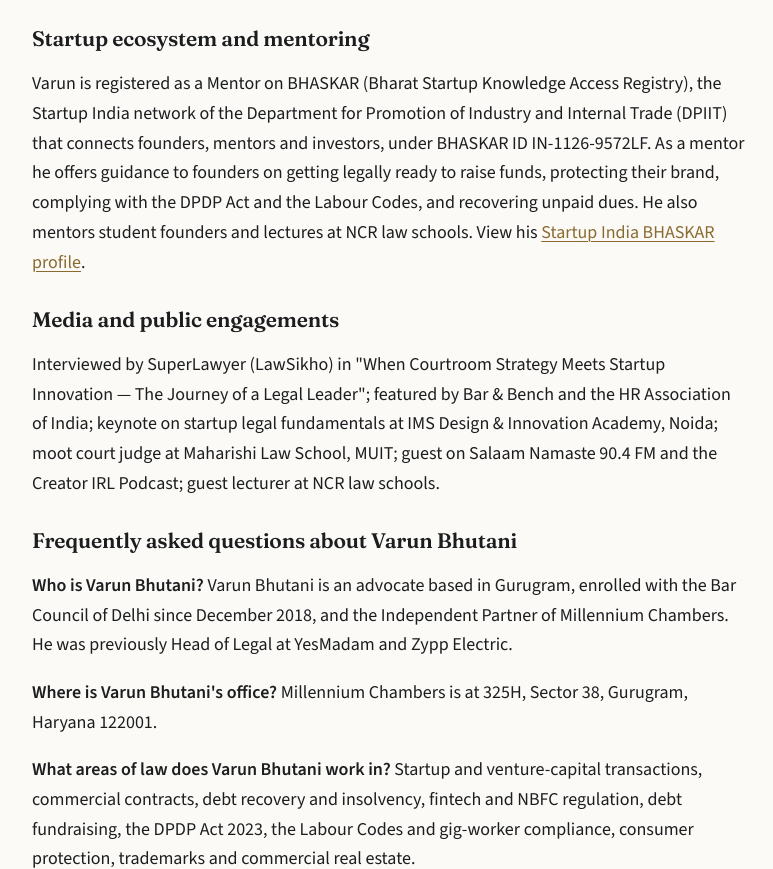
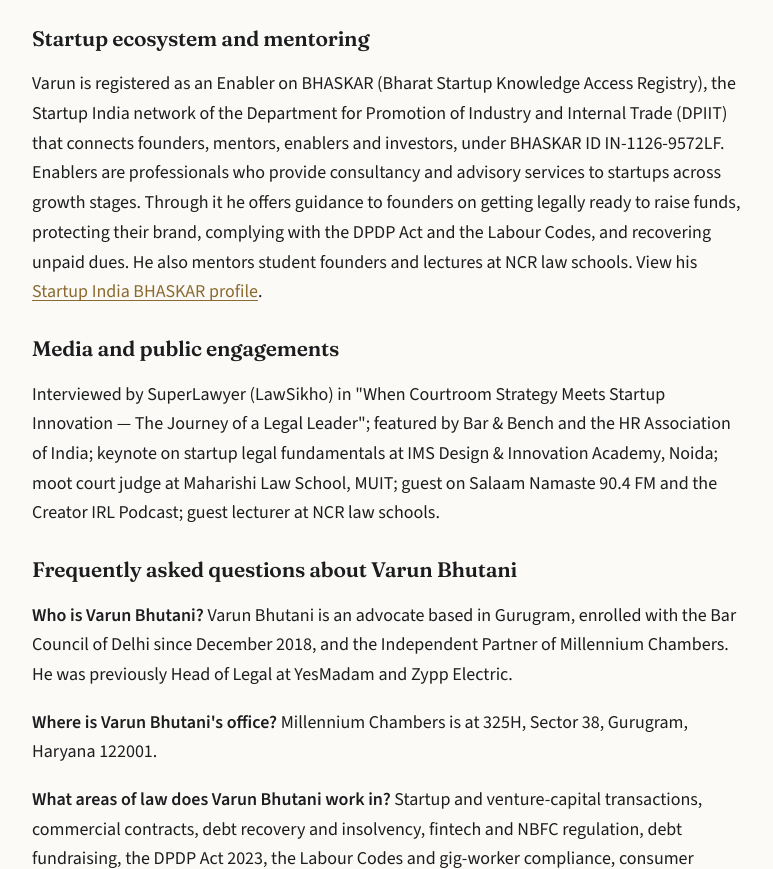
Before and after one commit to varunbhutani003-boop/millenniumchambers, a plain HTML site: page docs/varun-bhutani-advocate-gurugram/index.html in a window 1280 px wide. Shown: the part 2499-3368 px from the top of the page, without its empty margins (72-845 px from the left). Drawn offline with nearby package versions, Linux system fonts and the light colour scheme.

Commit message:
Correct BHASKAR persona to Enabler
Co-Authored-By: Claude Opus 5.5 <noreply@anthropic.com>
Claude-Session: https://claude.ai/code/session_01SycZtCuxMYWgG6EiQUGbr8

```diff
--- a/docs/varun-bhutani-advocate-gurugram/index.html
+++ b/docs/varun-bhutani-advocate-gurugram/index.html
@@ -260,7 +260,7 @@
 <h3 id="education">Education</h3>
 <p>LL.M. in Corporate Law, MUIT University, Noida (2020). B.A. LL.B., Ramaiah College of Law, Bengaluru (2018), with contract law classes at the National Law School of India University (NLSIU), Bengaluru. Enrolled as an advocate with the Bar Council of Delhi in December 2018. Family roots in Hansi, Haryana.</p>
 <h3 id="startup-ecosystem-and-mentoring">Startup ecosystem and mentoring</h3>
-<p>Varun is registered as a Mentor on BHASKAR (Bharat Startup Knowledge Access Registry), the Startup India network of the Department for Promotion of Industry and Internal Trade (DPIIT) that connects founders, mentors and investors, under BHASKAR ID IN-1126-9572LF. As a mentor he offers guidance to founders on getting legally ready to raise funds, protecting their brand, complying with the DPDP Act and the Labour Codes, and recovering unpaid dues. He also mentors student founders and lectures at NCR law schools. View his <a href="https://www.startupindia.gov.in/bhaskar/profile?bhaskarid=IN-1126-9572LF" rel="noopener">Startup India BHASKAR profile</a>.</p>
+<p>Varun is registered as an Enabler on BHASKAR (Bharat Startup Knowledge Access Registry), the Startup India network of the Department for Promotion of Industry and Internal Trade (DPIIT) that connects founders, mentors, enablers and investors, under BHASKAR ID IN-1126-9572LF. Enablers are professionals who provide consultancy and advisory services to startups across growth stages. Through it he offers guidance to founders on getting legally ready to raise funds, protecting their brand, complying with the DPDP Act and the Labour Codes, and recovering unpaid dues. He also mentors student founders and lectures at NCR law schools. View his <a href="https://www.startupindia.gov.in/bhaskar/profile?bhaskarid=IN-1126-9572LF" rel="noopener">Startup India BHASKAR profile</a>.</p>
 <h3 id="media-and-public-engagements">Media and public engagements</h3>
 <p>Interviewed by SuperLawyer (LawSikho) in "When Courtroom Strategy Meets Startup Innovation — The Journey of a Legal Leader"; featured by Bar &amp; Bench and the HR Association of India; keynote on startup legal fundamentals at IMS Design &amp; Innovation Academy, Noida; moot court judge at Maharishi Law School, MUIT; guest on Salaam Namaste 90.4 FM and the Creator IRL Podcast; guest lecturer at NCR law schools.</p>
 <h3 id="frequently-asked-questions-about-varun-bhutani">Frequently asked questions about Varun Bhutani</h3>
```
Also changed, not shown: 1 other file.
